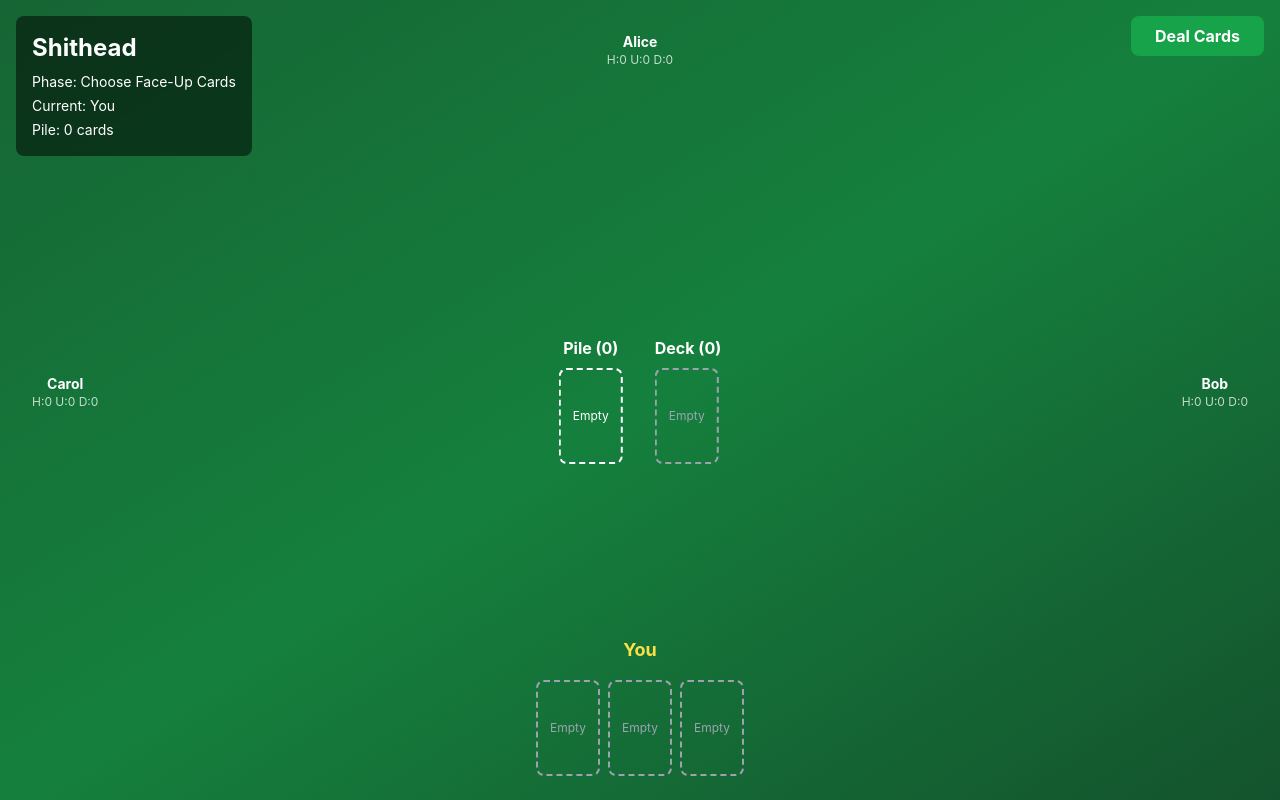
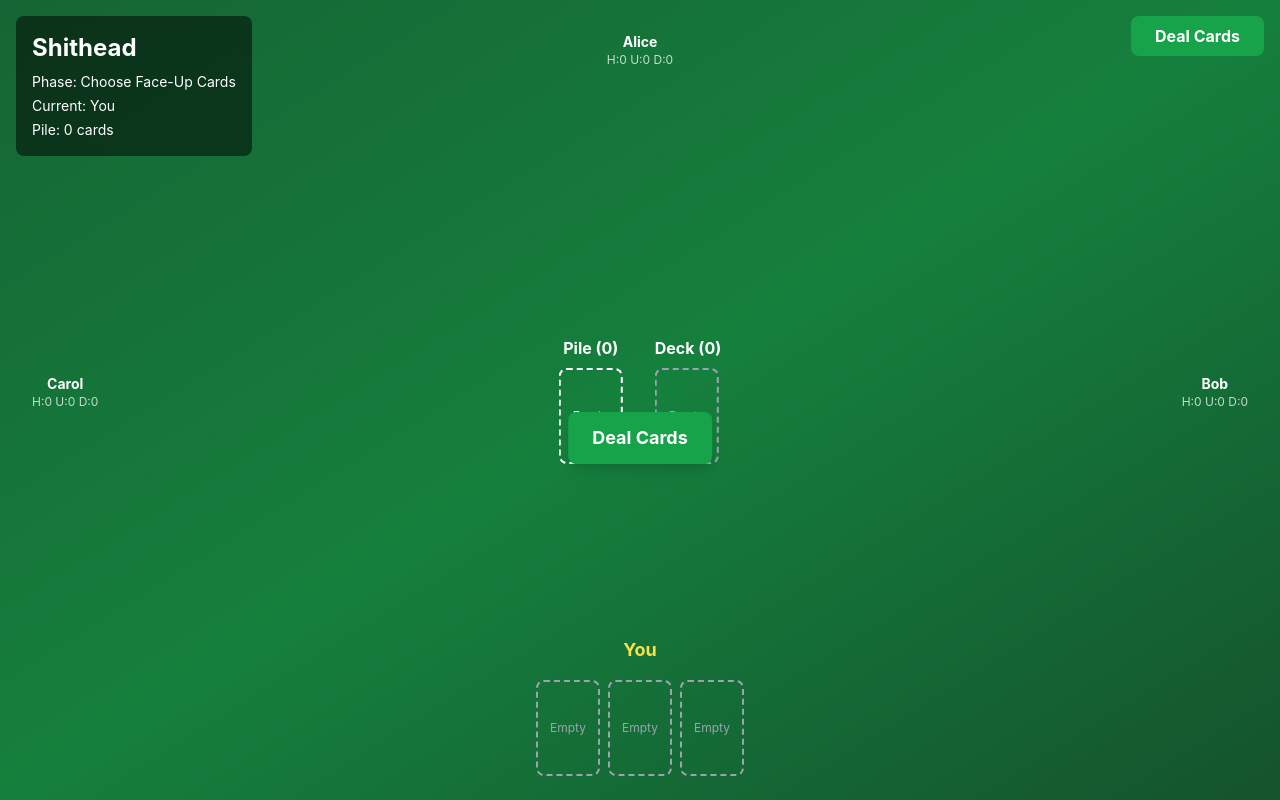
Before and after one commit to questluis8-tech/shithead, a React (Vite) app: page / in a window 1280 px wide. Built offline with nearby package versions, Linux system fonts and the light colour scheme.

Commit message:
Updated App.tsx

```diff
--- a/src/App.tsx
+++ b/src/App.tsx
@@ -271,8 +271,35 @@ function App() {
         </div>
       </div>
 
-      {/* Action Buttons - Center Bottom */}
-      <div className="absolute bottom-40 left-1/2 transform -translate-x-1/2 flex gap-4 z-20">
+      {/* Action Buttons - Centered between player and pile */}
+      <div className="absolute bottom-1/2 left-1/2 transform -translate-x-1/2 translate-y-16 flex gap-4 z-20">
+        {gameState.gamePhase === 'setup' && humanPlayer.hand.length === 0 && (
+          <button
+            onClick={dealCards}
+            className="bg-green-600 hover:bg-green-700 text-white px-6 py-3 rounded-lg font-bold text-lg transition-all transform hover:scale-105 cursor-pointer shadow-lg"
+          >
+            Deal Cards
+          </button>
+        )}
+
+        {gameState.gamePhase === 'setup' && humanPlayer.faceUpCards.length === 3 && (
+          <button
+            onClick={confirmFaceUpCards}
+            className="bg-blue-600 hover:bg-blue-700 text-white px-6 py-3 rounded-lg font-bold text-lg transition-all transform hover:scale-105 cursor-pointer shadow-lg"
+          >
+            Confirm Face-Up Cards
+          </button>
+        )}
+
+        {gameState.gamePhase === 'swapping' && (
+          <button
+            onClick={startGame}
+            className="bg-green-600 hover:bg-green-700 text-white px-6 py-3 rounded-lg font-bold text-lg transition-all transform hover:scale-105 cursor-pointer shadow-lg"
+          >
+            Start Game
+          </button>
+        )}
+
         {gameState.gamePhase === 'playing' && gameState.currentPlayerIndex === 0 && selectedCards.length > 0 && (
           <button
             onClick={playCards}
```
